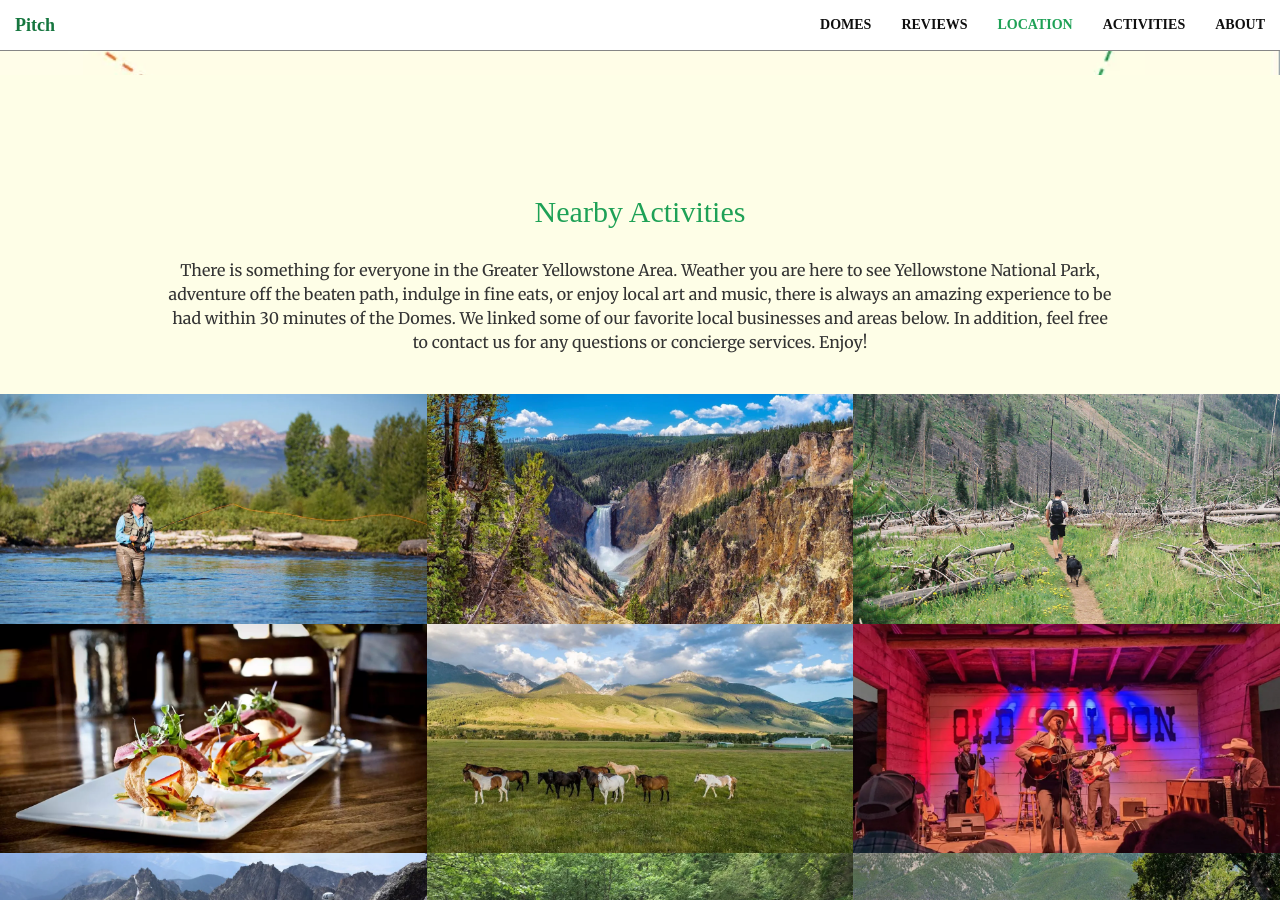
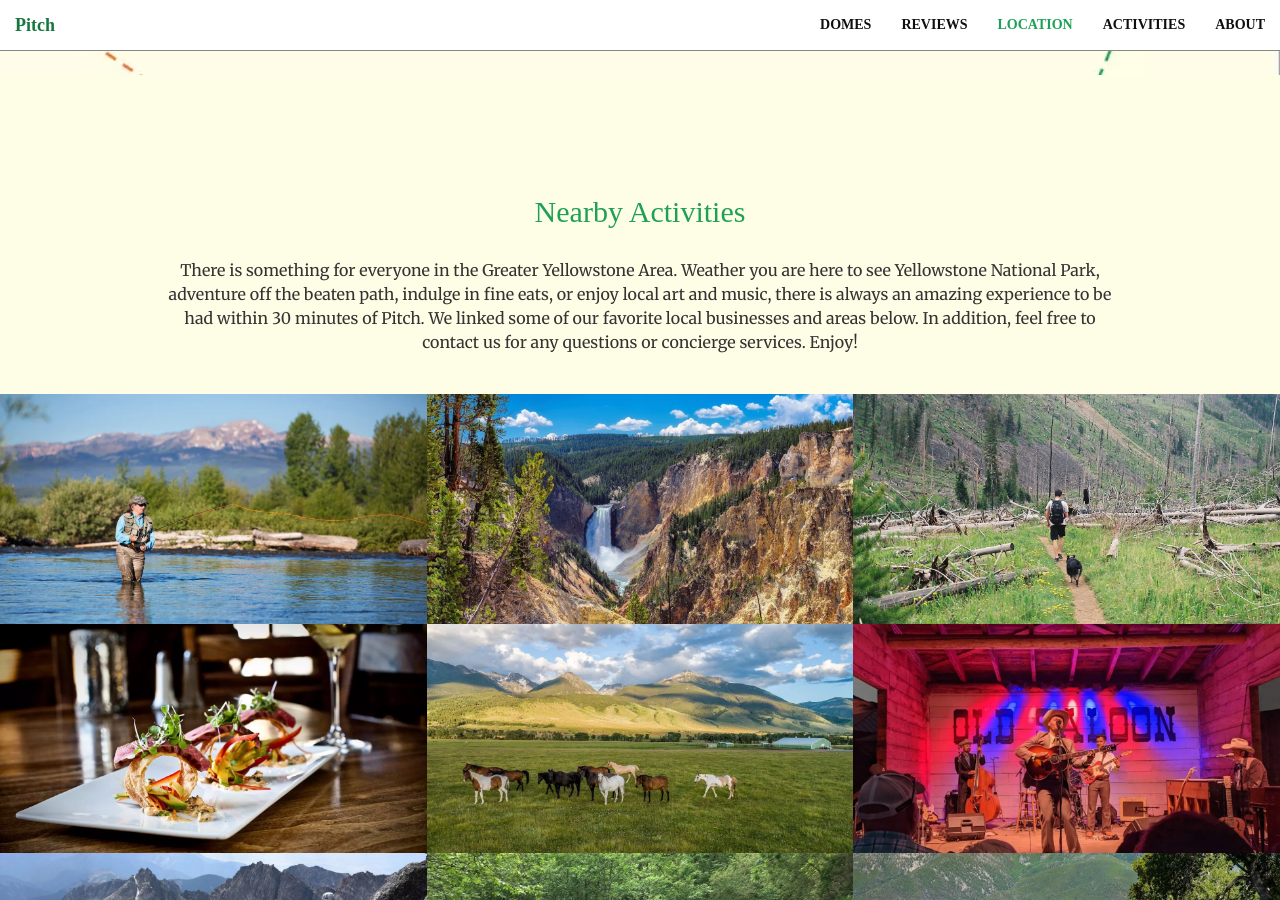
Before and after one commit to willcan/pitch-yellowstone-site, a Jekyll site: the page built from index.html, in a window 1280 px wide and 900 px high, scrolled down 2823 px. Built offline with Jekyll 4.4.1, drawn with Linux system fonts in a browser that asks for light colours; some web fonts are replaced.

Commit message:
Update Yellowstone Guidelines link to live URL

```diff
--- a/_includes/ToDo.html
+++ b/_includes/ToDo.html
@@ -6,7 +6,7 @@
                 <br>
             </div>
             <div class="col-lg-10 col-lg-offset-1 text-center">
-                <p>There is something for everyone in the Greater Yellowstone Area. Weather you are here to see Yellowstone National Park, adventure off the beaten path, indulge in fine eats, or enjoy local art and music, there is always an amazing experience to be had within 30 minutes of the Domes. We linked some of our favorite local businesses and areas below. In addition, feel free to contact us for any questions or concierge services. Enjoy!</p>
+                <p>There is something for everyone in the Greater Yellowstone Area. Weather you are here to see Yellowstone National Park, adventure off the beaten path, indulge in fine eats, or enjoy local art and music, there is always an amazing experience to be had within 30 minutes of Pitch. We linked some of our favorite local businesses and areas below. In addition, feel free to contact us for any questions or concierge services. Enjoy!</p>
                 <br>
             </div>
         </div>
@@ -41,7 +41,7 @@
                                 YELLOWSTONE NATIONAL PARK
                             </div>
                             <div class="project-category text-faded">
-                                <a href="https://web.archive.org/web/20190112230030/https://www.yellowstoneguidelines.com/" target="_blank" rel="noopener noreferrer" class="text-activities">Tour</a> <br>
+                                <a href="https://www.yellowstoneguidelines.com/" target="_blank" rel="noopener noreferrer" class="text-activities">Tour</a> <br>
                                 <a href="https://www.nps.gov/yell/index.htm" target="_blank" rel="noopener noreferrer" class="text-activities">Official Website</a>
                             </div>
                         </div>
```
